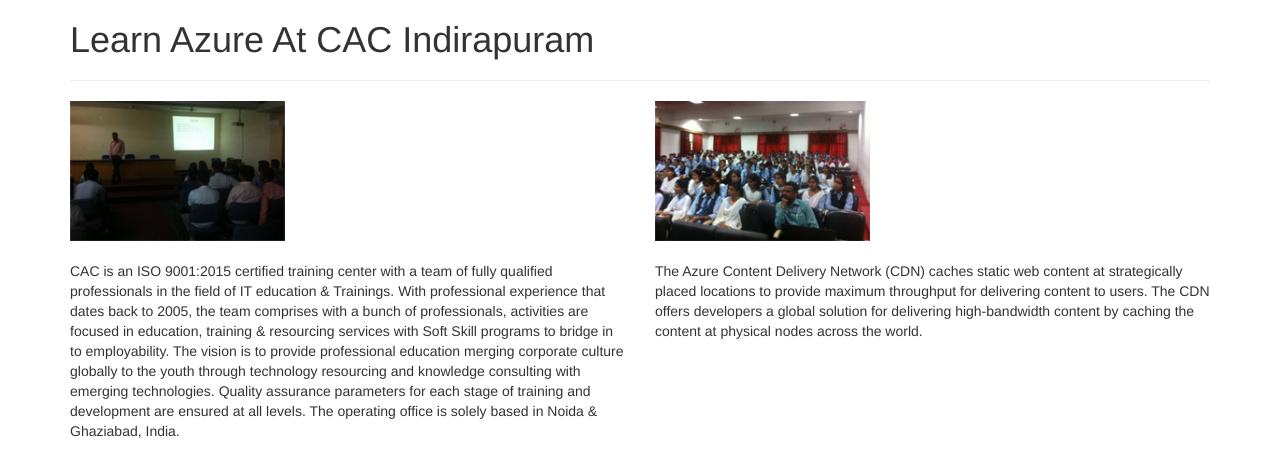
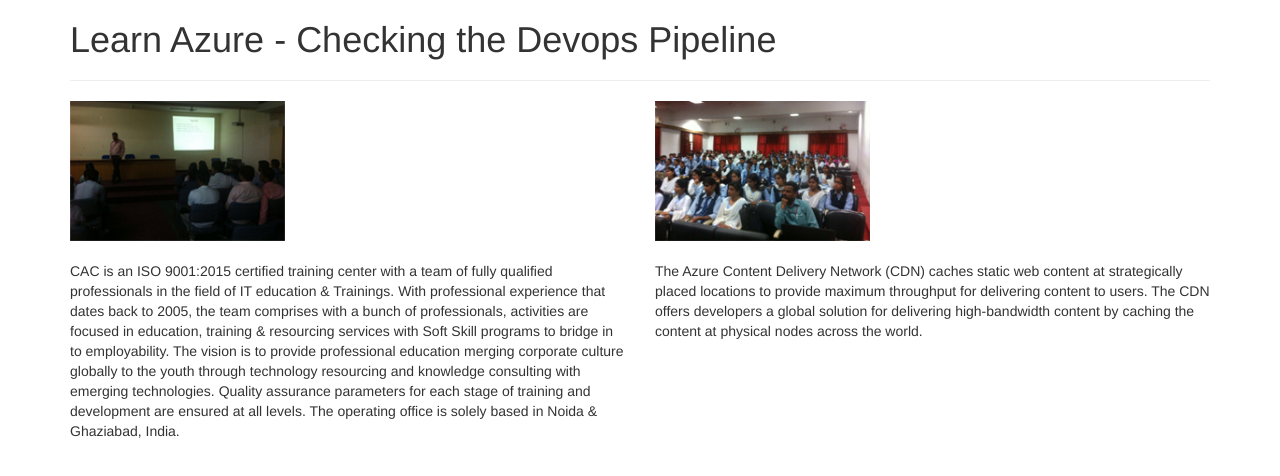
Before and after one commit to RamSaurabh/Onlineclassoct, a plain HTML site: page index.html in a window 1280 px wide. Drawn offline with nearby package versions, Linux system fonts and the light colour scheme.

Commit message:
checking the pipeline

```diff
--- a/index.html
+++ b/index.html
@@ -16,7 +16,7 @@
   <body>
     <div class="navbar-wrapper">
       <div class="container">
-          <h1>Learn Azure At CAC Indirapuram</h1>
+          <h1>Learn Azure - Checking the Devops Pipeline</h1>
           <hr/>
       </div>
     </div>
```
